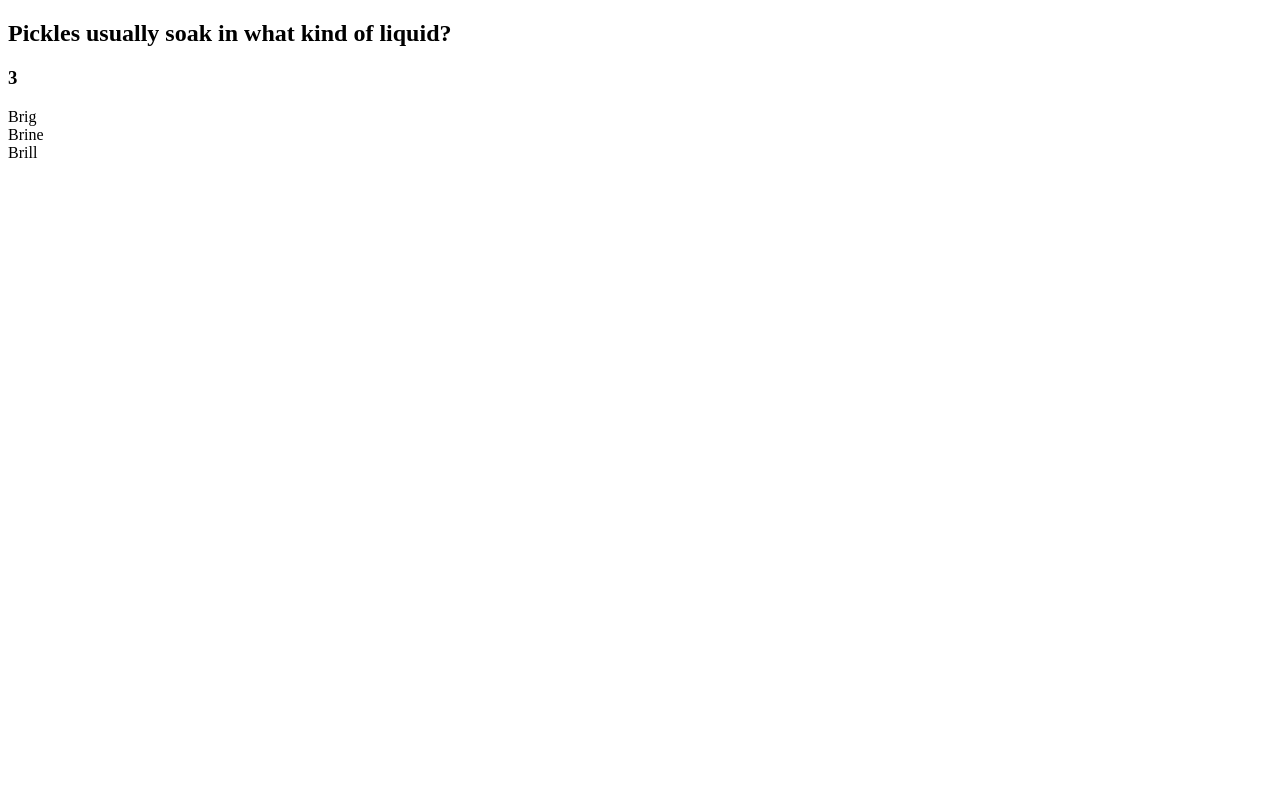
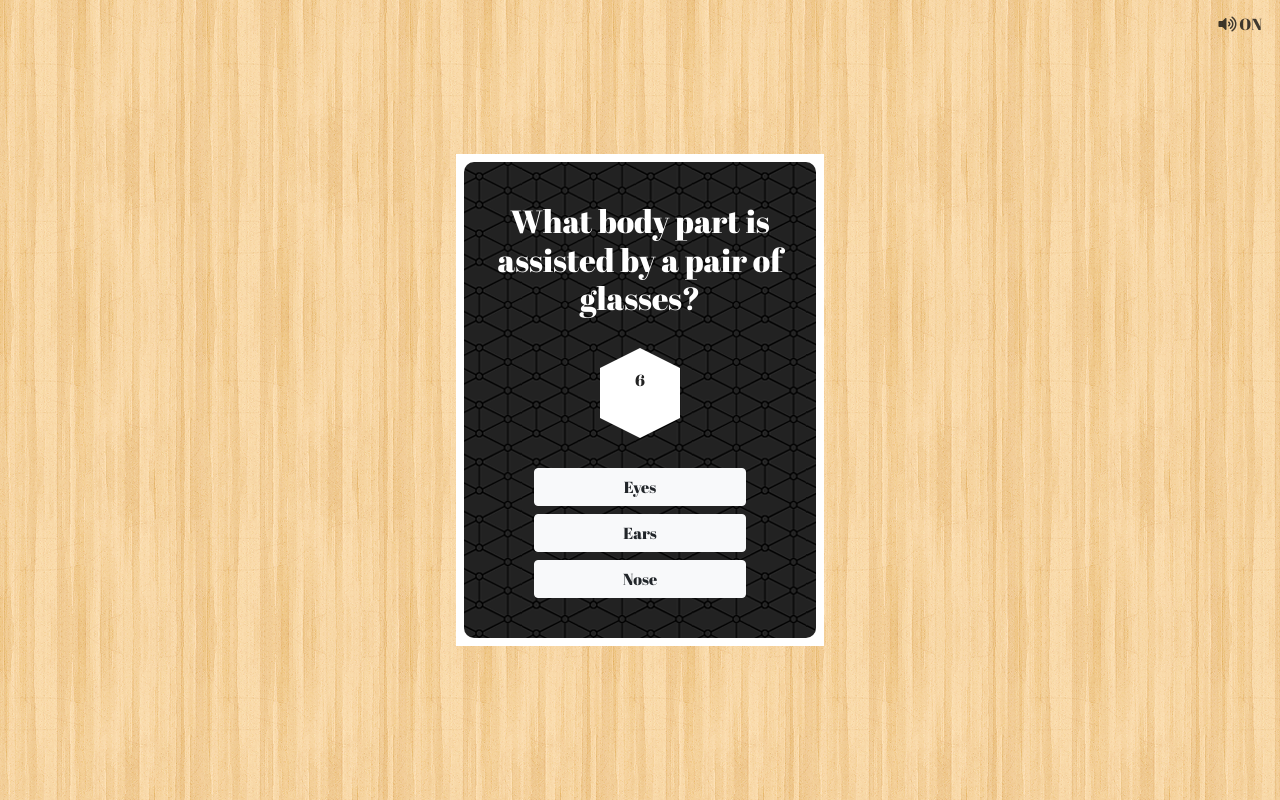
Before and after one commit to jibm82/TriviaGame, a plain HTML site: page index.html in a window 1280 px wide. Drawn offline with nearby package versions, Linux system fonts and the light colour scheme.

Commit message:
Improved visuals and sound inclusion

```diff
--- a/assets/css/style.css
+++ b/assets/css/style.css
@@ -0,0 +1,101 @@
+@import url("https://fonts.googleapis.com/css?family=Abril+Fatface");
+
+html,
+body {
+  background: url("../images/wood_pattern.png");
+  font-family: "Abril Fatface", cursive;
+  height: 100%;
+}
+
+body {
+  color: #fff;
+  display: -ms-flexbox;
+  display: flex;
+  text-align: center;
+}
+
+.cover-container {
+  max-width: 400px;
+}
+
+main {
+  background: #fff;
+  padding: 8px;
+}
+
+.container {
+  border-radius: 10px;
+  background: #111 url("../images/connectwork.png");
+  padding: 20px;
+}
+
+#sound-control {
+  color: #111;
+  opacity: 0.8;
+  position: fixed;
+  right: 5px;
+  text-decoration: none;
+  top: 5px;
+}
+
+#sound-control:hover {
+  opacity: 1;
+}
+
+#circle {
+  top: 50px;
+  background: #222;
+  border: 3px solid rgb(128, 128, 52);
+  margin: 10px;
+  box-shadow: 0px 0px 0px 3px #fff;
+  width: 80px;
+  height: 80px;
+  border-radius: 40px;
+  line-height: 70px;
+  font-size: 30px;
+  margin: 0px auto;
+}
+
+#question {
+  padding: 20px 10px;
+}
+
+#answers {
+  padding: 20px 50px 20px;
+}
+
+#hexagon {
+  width: 80px;
+  height: 50px;
+  background: #fff;
+  color: #222;
+  padding-top: 0px;
+  position: relative;
+  margin: 30px auto;
+}
+#hexagon:before {
+  content: "";
+  position: absolute;
+  top: -20px;
+  left: 0;
+  width: 0;
+  height: 0;
+  border-left: 40px solid transparent;
+  border-right: 40px solid transparent;
+  border-bottom: 20px solid #fff;
+}
+#hexagon:after {
+  content: "";
+  position: absolute;
+  bottom: -20px;
+  left: 0;
+  width: 0;
+  height: 0;
+  border-left: 40px solid transparent;
+  border-right: 40px solid transparent;
+  border-top: 20px solid #fff;
+}
+
+#hexagon.time-up #time-remaining {
+  font-size: 20px;
+}
--- a/assets/javascript/app.js
+++ b/assets/javascript/app.js
@@ -1,19 +1,66 @@
 var app = {
+  sounds: {
+    correct: new Audio("assets/sounds/correct.mp3"),
+    incorrect: new Audio("assets/sounds/incorrect.wav")
+  },
+  soundEnabled: true,
+
   new: function() {
     this.bindAnswersClick();
+    this.bindSoundControlClick();
     this.reset();
   },
 
   bindAnswersClick: function() {
     $(document).on("click", ".answer", function(e) {
-      var answerId = $(this).data("id");
-      var correctAnswerId =
-        app.questions[app.currentQuestionIndex].correctAnswerId;
-      if (answerId === correctAnswerId) {
+      var answerId = $(this).attr("data-id");
+
+      $(this).removeClass("btn-light");
+
+      if (answerId === app.correctAnswerId) {
+        app.playSound(true);
+        $(this).addClass("btn-success");
         app.displayAnswer("right");
       } else {
+        app.playSound(false);
+        $(this).addClass("btn-danger");
         app.displayAnswer("wrong");
       }
+    });
+  },
+
+  playSound: function(correctAnswer) {
+    if ($("#sound-control").hasClass("active")) {
+      if (correctAnswer) {
+        app.sounds.correct.play();
+      } else {
+        app.sounds.incorrect.play();
+      }
+    }
+  },
+
+  bindSoundControlClick: function() {
+    $("#sound-control").click(function() {
+      $(this).toggleClass("active");
+
+      var oldIconClass = "fa-volume-up";
+      var newIconClass = "fa-volume-off";
+      var text = "OFF";
+
+      if ($(this).hasClass("active")) {
+        oldIconClass = "fa-volume-off";
+        newIconClass = "fa-volume-up";
+        text = "ON";
+      }
+
+      $(this)
+        .find("i")
+        .removeClass(oldIconClass)
+        .addClass(newIconClass);
+
+      $(this)
+        .find("span")
+        .text(text);
     });
   },
 
@@ -35,15 +82,19 @@ var app = {
 
   displayCurrentQuestion: function() {
     var currentQuestion = this.questions[this.currentQuestionIndex];
+    this.correctAnswerId = this.questions[app.currentQuestionIndex].correctAnswerId;
+
     $("#question").text(currentQuestion.question);
+    $("#hexagon").removeClass("time-up");
+    $("#time-remaining").text("");
 
     $(".answer").remove();
 
     $.each(currentQuestion.answers, function(index, element) {
-      var answer = $("<div>")
-        .addClass("answer")
+      var answer = $("<btn>")
+        .addClass("btn btn-block btn-light answer")
         .text(element.answer)
-        .data("id", element.id);
+        .attr("data-id", element.id);
       $("#answers").append(answer);
     });
 
@@ -56,20 +107,35 @@ var app = {
     this.questionStats[event]++;
     this.currentQuestionIndex++;
 
-    if (this.currentQuestionIndex === this.questions.length) {
+    if (event !== "right") {
+      this.revealCorrectAnswer();
+    }
+
+    setTimeout(app.afterDisplayAnswer, 1500);
+  },
+
+  revealCorrectAnswer: function() {
+    var correctAnswer = $(".answer[data-id=" + this.correctAnswerId + "]");
+    correctAnswer.removeClass("btn-light").addClass("btn-info");
+  },
+
+  afterDisplayAnswer: function() {
+    if (app.currentQuestionIndex === app.questions.length) {
       alert("Game over");
-      console.log(this.questionStats);
     } else {
-      this.displayCurrentQuestion();
+      app.displayCurrentQuestion();
     }
   },
 
   setCountDown: function() {
-    var seconds = 3;
+    var seconds = 10;
     this.countdownInterval = setInterval(function() {
       if (seconds > 0) {
-        $("#time-remaining").text(seconds--);
+        $("#hexagon").text(seconds--);
       } else {
+        app.playSound(false);
+        $("#hexagon").addClass("time-up");
+        $("#hexagon").html("Time's<br/>up");
         app.displayAnswer("timeout");
       }
     }, 1000);
--- a/assets/javascript/questions.js
+++ b/assets/javascript/questions.js
@@ -36,8 +36,7 @@ var questions = [
     correctAnswerId: "a"
   },
   {
-    question:
-      "Who is the only person to win an Oscar for acting in a Quentin Tarantino film?",
+    question: "Who is the only person to win an Oscar for acting in a Quentin Tarantino film?",
     answers: [
       { id: "a", answer: "Uma Thurman" },
       { id: "b", answer: "Christopher Waltz" },
@@ -81,7 +80,8 @@ var questions = [
       { id: "b", answer: "Mushroom" },
       { id: "c", answer: "Potato" }
     ],
-    correctAnswerId: "a"
+    correctAnswerId: "a",
+    correctAnswerBackground: "https://media2.giphy.com/media/l46CcwlF9uJMic480/giphy.gif"
   },
   {
     question:
--- a/index.html
+++ b/index.html
@@ -5,15 +5,42 @@
   <meta charset="UTF-8">
   <meta name="viewport" content="width=device-width, initial-scale=1.0">
   <meta http-equiv="X-UA-Compatible" content="ie=edge">
+  <link rel="stylesheet" href="https://stackpath.bootstrapcdn.com/bootstrap/4.1.3/css/bootstrap.min.css"
+    integrity="sha384-MCw98/SFnGE8fJT3GXwEOngsV7Zt27NXFoaoApmYm81iuXoPkFOJwJ8ERdknLPMO" crossorigin="anonymous">
+  <link rel="stylesheet" href="https://use.fontawesome.com/releases/v5.3.1/css/all.css" integrity="sha384-mzrmE5qonljUremFsqc01SB46JvROS7bZs3IO2EmfFsd15uHvIt+Y8vEf7N7fWAU"
+    crossorigin="anonymous">
   <link rel="stylesheet" type="text/css" href="assets/css/style.css">
   <title>Trivia Game</title>
 </head>
 
 <body>
-  <h2 id="question"></h2>
-  <h3 id="time-remaining"></h3>
-  <section id="answers"></section>
-  <script src="https://code.jquery.com/jquery-3.3.1.min.js" integrity="sha256-FgpCb/KJQlLNfOu91ta32o/NMZxltwRo8QtmkMRdAu8="
+  <div class="cover-container d-flex w-100 h-100 p-3 mx-auto flex-column">
+    <header class="masthead mb-auto">
+    </header>
+
+    <main role="main" class="inner cover mb-auto">
+      <div class="container">
+        <div id="question-container">
+          <h2 id="question"></h2>
+          <div id="hexagon">
+            <div id="hexagon-text"></div>
+          </div>
+        </div>
+        <section id="answers"></section>
+      </div>
+    </main>
+  </div>
+
+  <button id="sound-control" class="btn btn-link active">
+    <i class="fa fa-volume-up"></i>
+    <span>ON</span>
+  </button>
+
+  <script src="https://code.jquery.com/jquery-3.3.1.slim.min.js" integrity="sha384-q8i/X+965DzO0rT7abK41JStQIAqVgRVzpbzo5smXKp4YfRvH+8abtTE1Pi6jizo"
+    crossorigin="anonymous"></script>
+  <script src="https://cdnjs.cloudflare.com/ajax/libs/popper.js/1.14.3/umd/popper.min.js" integrity="sha384-ZMP7rVo3mIykV+2+9J3UJ46jBk0WLaUAdn689aCwoqbBJiSnjAK/l8WvCWPIPm49"
+    crossorigin="anonymous"></script>
+  <script src="https://stackpath.bootstrapcdn.com/bootstrap/4.1.3/js/bootstrap.min.js" integrity="sha384-ChfqqxuZUCnJSK3+MXmPNIyE6ZbWh2IMqE241rYiqJxyMiZ6OW/JmZQ5stwEULTy"
     crossorigin="anonymous"></script>
   <script src="assets/javascript/questions.js"></script>
   <script src="assets/javascript/app.js"></script>
```
Also changed, not shown: assets/images/connectwork.png (added), assets/images/wood_pattern.png (added), 2 other files.
